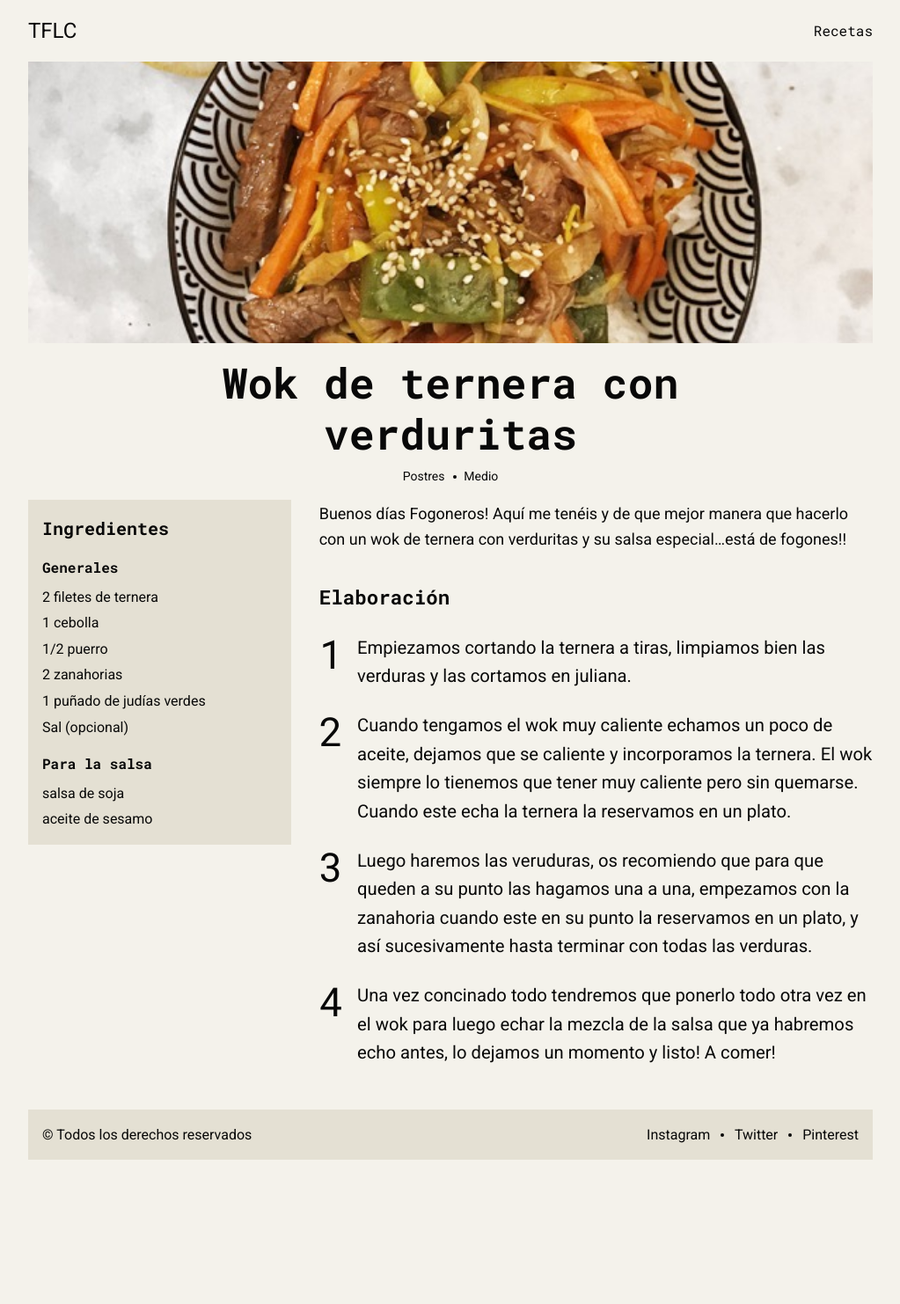
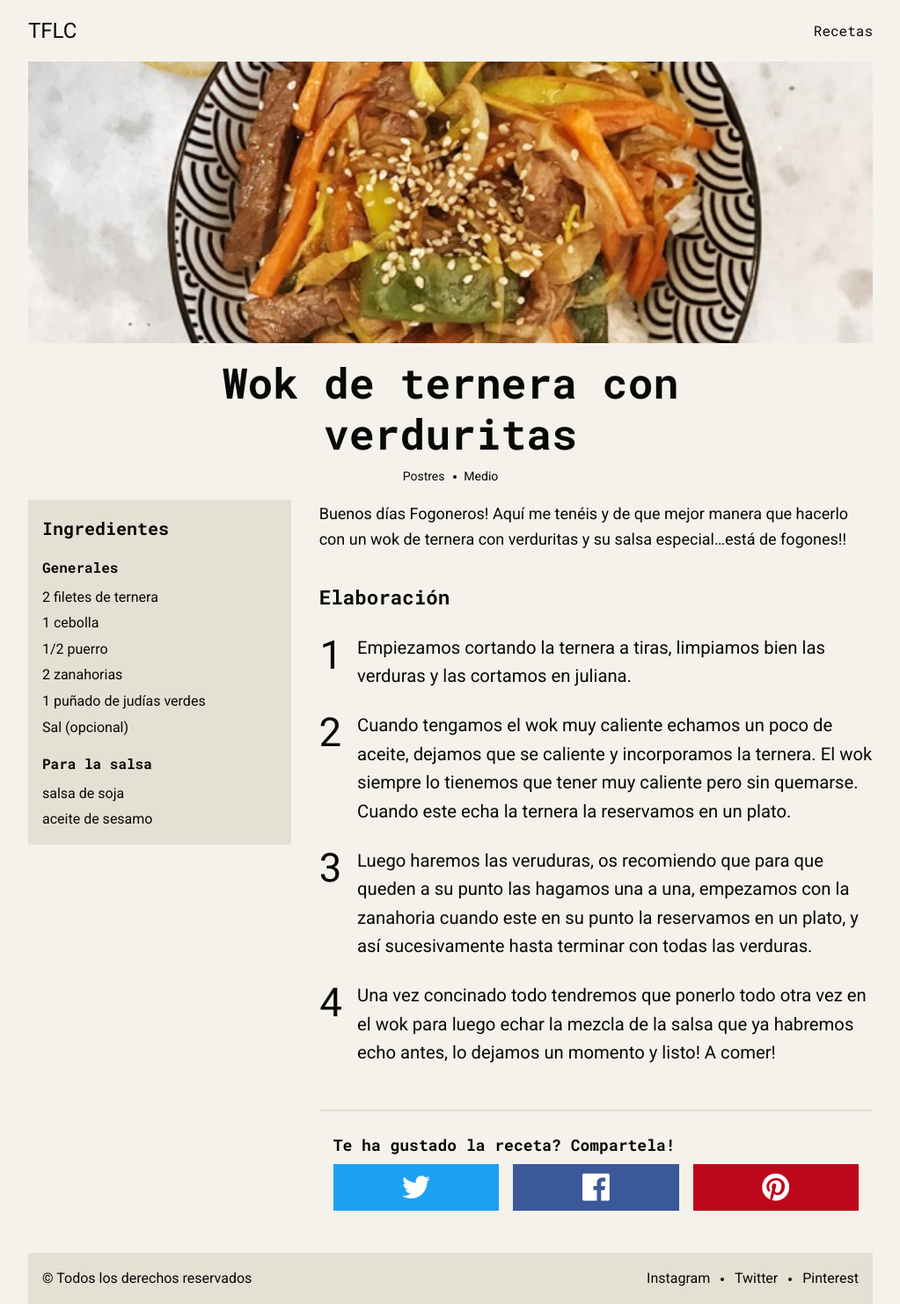
Before and after one commit to ricardpanades/tienefogoneslacosa, a Jekyll site: the page built from _recipes/2019-03-29-wok-de-ternera-con-verduritas.md, in a window 1280 px wide. Shown: the whole page at 88% size, without its empty margins (128-1151 px from the left). Built offline with Jekyll 4.4.1, drawn with Linux system fonts in a browser that asks for light colours; comment, search, counter and statistics services are not loaded; before the commit the page ends 1318 px from its top, so only the background shows below that.

Commit message:
social share

```diff
--- a/_layouts/recipe.html
+++ b/_layouts/recipe.html
@@ -41,6 +41,23 @@ layout: default
 					</ol>
 				{% endfor %}
 			</div>
+
+			<div class="recipe__social-share social-share">
+				<h4 class="social-share__title">Te ha gustado la receta? Compartela!</h4>
+
+				<ul class="social-share__social-list">
+					<li class="social-share__social-item">
+						<a class="social-share__social-link social-share__social-link--twitter" href="https://twitter.com/intent/tweet?text={{ page.title }}&url={{ site.url }}{{ site.baseurl }}{{ page.url }}" onclick="window.open(this.href, 'pop-up', 'left=400,top=400,width=500,height=500,toolbar=1,resizable=0'); return false;" title="Compartir {{page.title}} en Twitter"><i class="fa fa-twitter"></i></a>
+					</li>
+					<li class="social-share__social-item">
+						<a class="social-share__social-link social-share__social-link--facebook" href="https://www.facebook.com/sharer/sharer.php?u={{ site.url }}{{ site.baseurl }}{{ page.url }}" onclick="window.open(this.href, 'pop-up', 'left=400,top=400,width=500,height=500,toolbar=1,resizable=0'); return false;" title="Compartir {{page.title}} en Facebook"><i class="fa fa-facebook-official"></i></a>
+					</li>
+					<li class="social-share__social-item">
+						<a class="social-share__social-link social-share__social-link--pinterest" href="https://pinterest.com/pin/create/button/?url=&media={{ site.url }}{{ site.baseurl }}{{ page.url }}&description={{ page.title }}" onclick="window.open(this.href, 'pop-up', 'left=400,top=400,width=700,height=700,toolbar=1,resizable=0'); return false;"
+						title="Compartir {{page.title}} en Pinteres"><i class="fa fa-pinterest"></i></a>
+					</li>
+				</ul>
+			</div>
 		</div>
 	</div>
 
--- a/assets/css/app.scss
+++ b/assets/css/app.scss
@@ -476,3 +476,66 @@ h4 {
 				}
 			}
 }
+
+
+
+//
+// SOCIAL SHARE
+//
+
+.social-share {
+	position: relative;
+	max-width: 40rem;
+	margin-top: 3rem;
+	padding: 1.5rem 1rem 0;
+	border-top: 2px solid $integralBrown;
+
+	&__title {
+		margin: 0;
+	}
+
+	&__social-list {
+		margin-top: 0.5rem;
+		margin-bottom: 0;
+		padding: 0;
+		display: inline-block;
+		display: flex;
+		justify-content: space-between;
+	}
+
+		&__social-item {
+			display: block;
+			list-style: none;
+			width: (100/12)*4%;
+			margin-left: 1rem;
+
+			&:first-child {
+				margin-left: 0;
+			}
+		}
+
+			&__social-link {
+				padding: 0.5rem;
+				display: block;
+				color: #fff;
+				font-size: 2em;
+				text-align: center;
+				line-height: 1;
+
+				&--twitter {
+					background: #1da1f2;
+				}
+
+				&--facebook {
+					background: #3b5998;
+				}
+
+				&--pinterest {
+					background: #bd081c;
+				}
+
+				.fa {
+					display: inline-block;
+				}
+			}
+}
```
